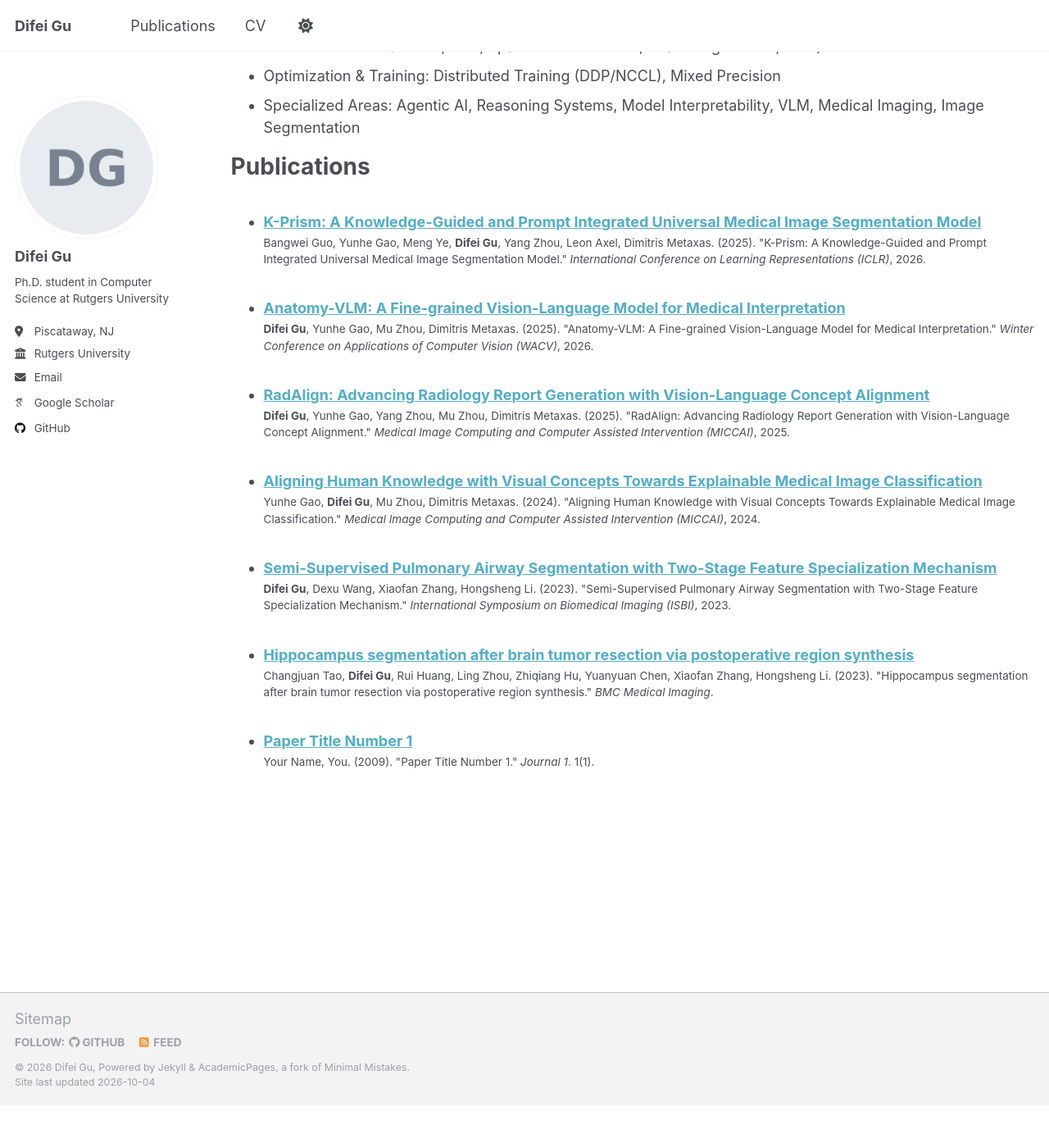
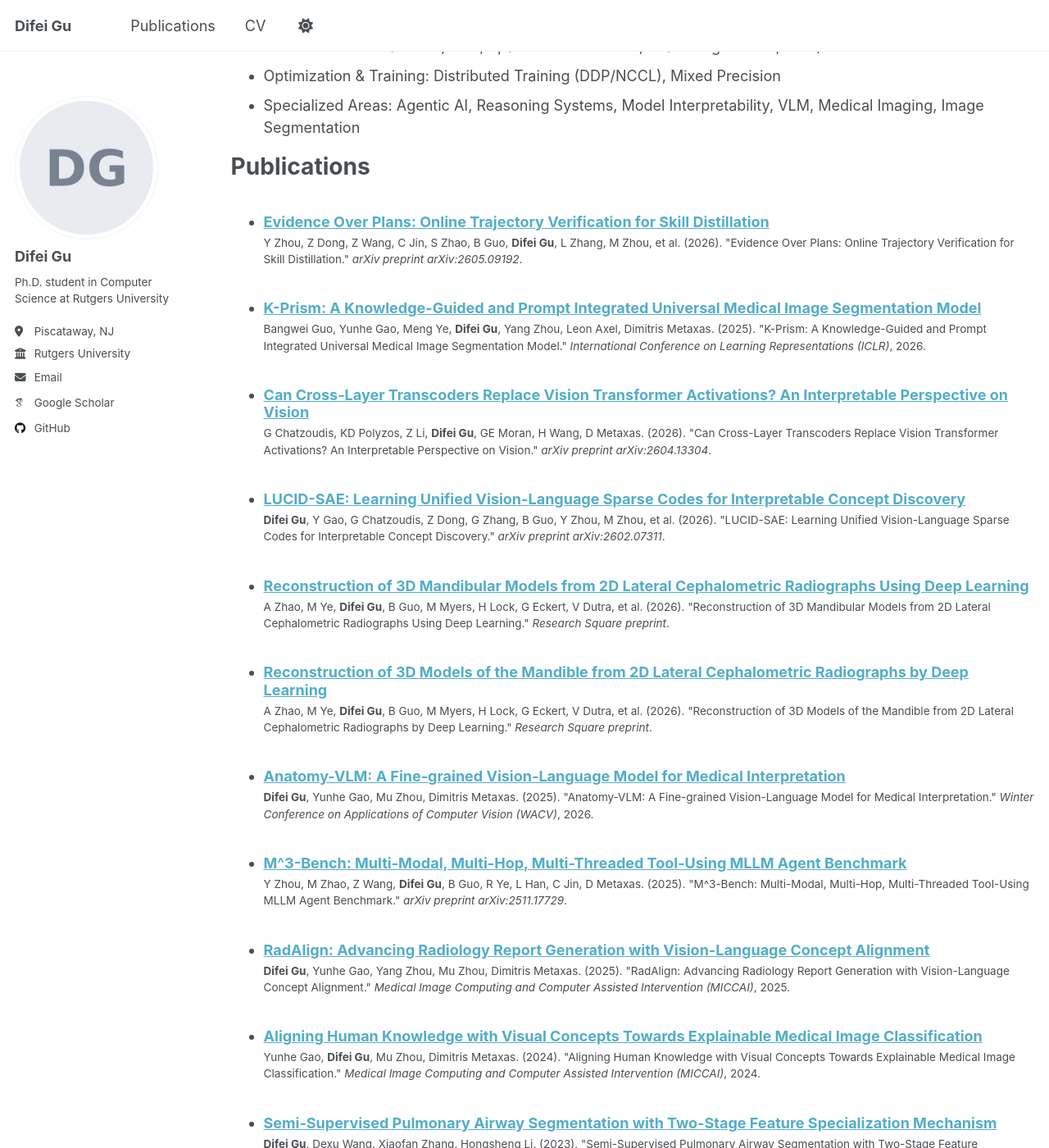
Before and after one commit to difeigu/difeigu.github.io, a Jekyll site: the page built from _pages/cv.md, in a window 1280 px wide and 1400 px high, scrolled down 830 px. Shown: the whole window at 82% size. Built offline with Jekyll 4.4.1, drawn with Linux system fonts in a browser that asks for light colours; some web fonts are replaced; before the commit the page ends 2178 px from its top, so only the background shows below that.

Commit message:
Add 6 more publications from Google Scholar; label preprints section

```diff
--- a/_config.yml
+++ b/_config.yml
@@ -87,7 +87,7 @@ publication_category:
   books:
     title: 'Books'
   manuscripts:
-    title: 'Journal Articles'
+    title: 'Preprints'
   conferences:
     title: 'Conference Papers'
   journals:
--- /dev/null
+++ b/_publications/2025-11-01-m3-bench.md
@@ -0,0 +1,10 @@
+---
+title: "M^3-Bench: Multi-Modal, Multi-Hop, Multi-Threaded Tool-Using MLLM Agent Benchmark"
+collection: publications
+category: manuscripts
+permalink: /publication/2025-11-01-m3-bench
+date: 2025-11-01
+venue: 'arXiv preprint'
+paperurl: 'https://arxiv.org/abs/2511.17729'
+citation: 'Y Zhou, M Zhao, Z Wang, <b>Difei Gu</b>, B Guo, R Ye, L Han, C Jin, D Metaxas. (2025). "M^3-Bench: Multi-Modal, Multi-Hop, Multi-Threaded Tool-Using MLLM Agent Benchmark." <i>arXiv preprint arXiv:2511.17729</i>.'
+---
--- /dev/null
+++ b/_publications/2026-01-01-mandible-3d-models.md
@@ -0,0 +1,9 @@
+---
+title: "Reconstruction of 3D Models of the Mandible from 2D Lateral Cephalometric Radiographs by Deep Learning"
+collection: publications
+category: manuscripts
+permalink: /publication/2026-01-01-mandible-3d-models
+date: 2026-01-01
+venue: 'Research Square preprint'
+citation: 'A Zhao, M Ye, <b>Difei Gu</b>, B Guo, M Myers, H Lock, G Eckert, V Dutra, et al. (2026). "Reconstruction of 3D Models of the Mandible from 2D Lateral Cephalometric Radiographs by Deep Learning." <i>Research Square preprint</i>.'
+---
--- /dev/null
+++ b/_publications/2026-01-02-mandibular-models.md
@@ -0,0 +1,9 @@
+---
+title: "Reconstruction of 3D Mandibular Models from 2D Lateral Cephalometric Radiographs Using Deep Learning"
+collection: publications
+category: manuscripts
+permalink: /publication/2026-01-02-mandibular-models
+date: 2026-01-02
+venue: 'Research Square preprint'
+citation: 'A Zhao, M Ye, <b>Difei Gu</b>, B Guo, M Myers, H Lock, G Eckert, V Dutra, et al. (2026). "Reconstruction of 3D Mandibular Models from 2D Lateral Cephalometric Radiographs Using Deep Learning." <i>Research Square preprint</i>.'
+---
--- /dev/null
+++ b/_publications/2026-02-01-lucid-sae.md
@@ -0,0 +1,10 @@
+---
+title: "LUCID-SAE: Learning Unified Vision-Language Sparse Codes for Interpretable Concept Discovery"
+collection: publications
+category: manuscripts
+permalink: /publication/2026-02-01-lucid-sae
+date: 2026-02-01
+venue: 'arXiv preprint'
+paperurl: 'https://arxiv.org/abs/2602.07311'
+citation: '<b>Difei Gu</b>, Y Gao, G Chatzoudis, Z Dong, G Zhang, B Guo, Y Zhou, M Zhou, et al. (2026). "LUCID-SAE: Learning Unified Vision-Language Sparse Codes for Interpretable Concept Discovery." <i>arXiv preprint arXiv:2602.07311</i>.'
+---
--- /dev/null
+++ b/_publications/2026-04-01-cross-layer-transcoders.md
@@ -0,0 +1,10 @@
+---
+title: "Can Cross-Layer Transcoders Replace Vision Transformer Activations? An Interpretable Perspective on Vision"
+collection: publications
+category: manuscripts
+permalink: /publication/2026-04-01-cross-layer-transcoders
+date: 2026-04-01
+venue: 'arXiv preprint'
+paperurl: 'https://arxiv.org/abs/2604.13304'
+citation: 'G Chatzoudis, KD Polyzos, Z Li, <b>Difei Gu</b>, GE Moran, H Wang, D Metaxas. (2026). "Can Cross-Layer Transcoders Replace Vision Transformer Activations? An Interpretable Perspective on Vision." <i>arXiv preprint arXiv:2604.13304</i>.'
+---
--- /dev/null
+++ b/_publications/2026-05-01-evidence-over-plans.md
@@ -0,0 +1,10 @@
+---
+title: "Evidence Over Plans: Online Trajectory Verification for Skill Distillation"
+collection: publications
+category: manuscripts
+permalink: /publication/2026-05-01-evidence-over-plans
+date: 2026-05-01
+venue: 'arXiv preprint'
+paperurl: 'https://arxiv.org/abs/2605.09192'
+citation: 'Y Zhou, Z Dong, Z Wang, C Jin, S Zhao, B Guo, <b>Difei Gu</b>, L Zhang, M Zhou, et al. (2026). "Evidence Over Plans: Online Trajectory Verification for Skill Distillation." <i>arXiv preprint arXiv:2605.09192</i>.'
+---
```
